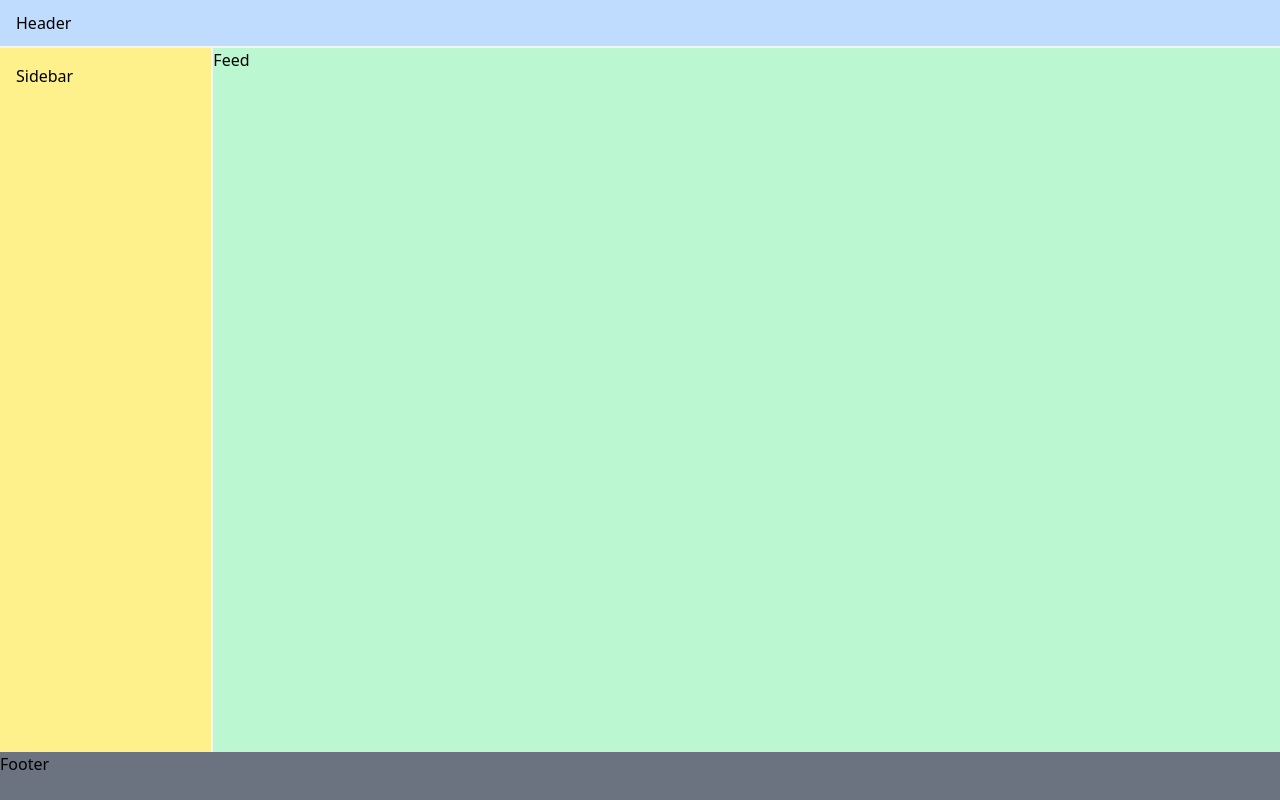
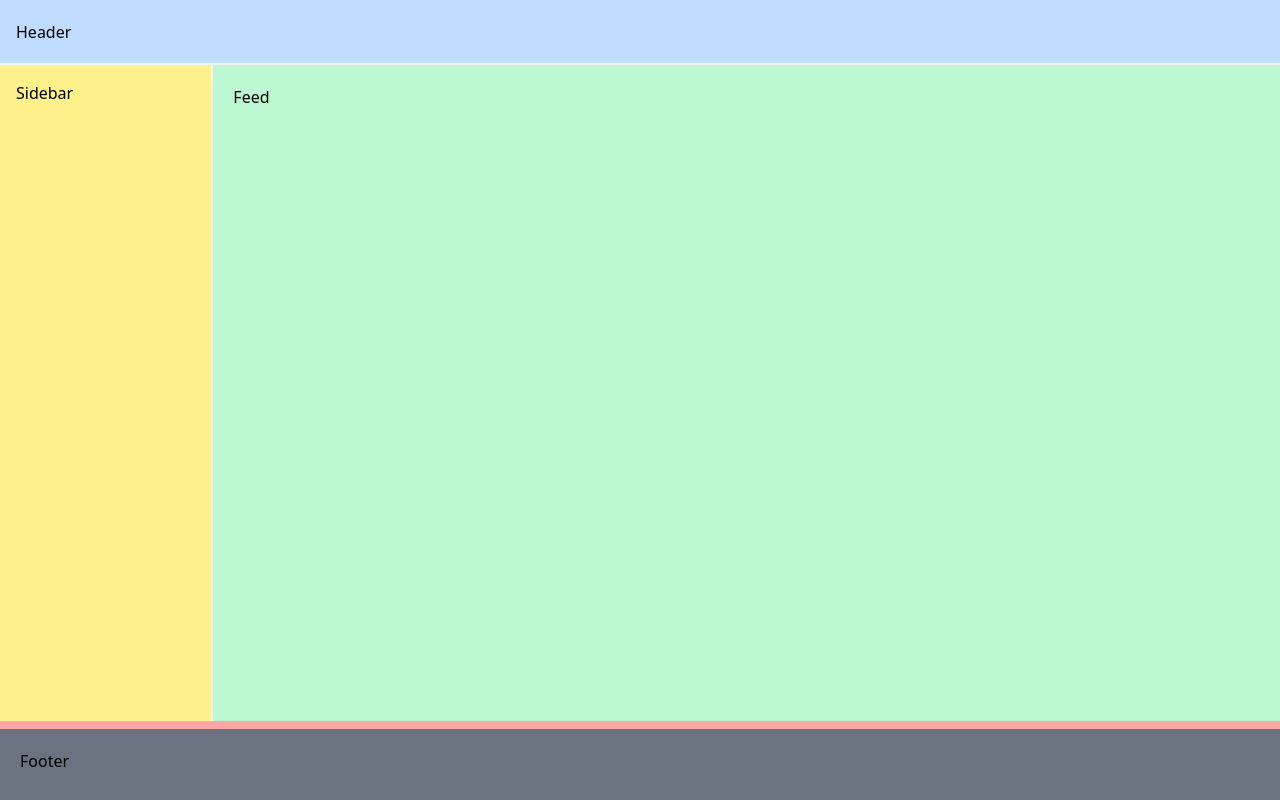
Before and after one commit to hojayxyz/wavelog, a React (Vite) app: page /feed in a window 1280 px wide. Built offline with nearby package versions, Linux system fonts and the light colour scheme.

Commit message:
Layout update

```diff
--- a/src/pages/Feed.jsx
+++ b/src/pages/Feed.jsx
@@ -1,5 +1,5 @@
 function Feed() {
-  return <div>Feed</div>;
+  return <div className="p-5">Feed</div>;
 }
 
 export default Feed;
--- a/src/ui/AppLayout.jsx
+++ b/src/ui/AppLayout.jsx
@@ -8,7 +8,7 @@ function AppLayout() {
     <div className="grid grid-cols-12 w-full h-screen bg-red-300">
       <Header />
       <Sidebar />
-      <main className="bg-green-200 h-[calc(100vh-10rem)] sm:h-[calc(100vh-6rem)] col-span-12 sm:col-span-8 md:col-span-9 lg:col-span-10">
+      <main className="bg-green-200 h-[calc(100vh-12rem)] sm:h-[calc(100vh-9rem)] col-span-12 sm:col-span-8 md:col-span-9 lg:col-span-10">
         <Outlet />
       </main>
       <Footer />
--- a/src/ui/Footer.jsx
+++ b/src/ui/Footer.jsx
@@ -1,5 +1,5 @@
 function Footer() {
-  return <div className="bg-gray-500 col-span-12 h-12">Footer</div>;
+  return <div className="bg-gray-500 col-span-12 p-5">Footer</div>;
 }
 
 export default Footer;
--- a/src/ui/Header.jsx
+++ b/src/ui/Header.jsx
@@ -1,6 +1,6 @@
 function Header() {
   return (
-    <header className="bg-blue-200 px-4 col-span-12 h-12 flex items-center border-b-2 border-gray-100">
+    <header className="bg-blue-200 p-4 col-span-12 flex items-center border-b-2 border-gray-100">
       Header
     </header>
   );
--- a/src/ui/Sidebar.jsx
+++ b/src/ui/Sidebar.jsx
@@ -1,6 +1,6 @@
 function Sidebar() {
   return (
-    <aside className="bg-yellow-200 col-span-12 sm:col-span-4 md:col-span-3 lg:col-span-2 p-4 border-r-2 border-solid border-gray-100">
+    <aside className="bg-yellow-200 sm:h-[calc(100vh-9rem)] col-span-12 sm:col-span-4 md:col-span-3 lg:col-span-2 p-4 border-r-2 border-solid border-gray-100">
       Sidebar
     </aside>
   );
```
